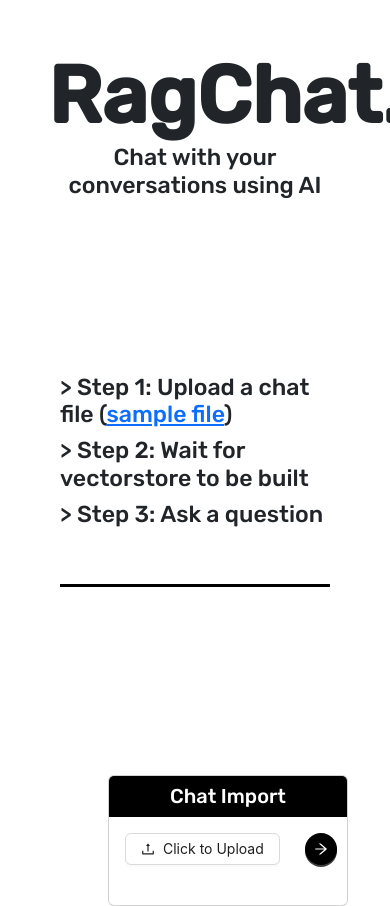
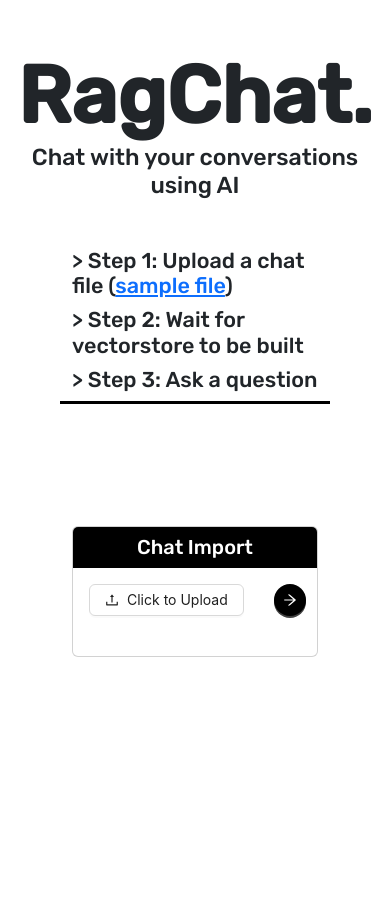
Before and after one commit to msavinash/chat-chat, a React (Create React App) app in the folder rag-chat-react/: page / in a window 390 px wide. After the commit the page ends 844 px from the top, so only its background shows below. Built offline with nearby package versions, Linux system fonts and the light colour scheme; what ldrs would draw is missing.

Commit message:
UI bug fixes

```diff
--- a/rag-chat-react/src/App.js
+++ b/rag-chat-react/src/App.js
@@ -26,7 +26,7 @@ const App = () => {
           url('https://fonts.googleapis.com/css2?family=Montserrat:wght@100&family=Press+Start+2P&family=Rubik:wght@500&display=swap');
         </style>
         <div align="center" style={{ fontFamily: "Rubik" }}>
-          <div className="p-5">
+          <div className="pt-5 px-2">
             <h1 style={{ fontSize: "80px", margin: "auto" }}>
               <strong>RagChat.</strong>
             </h1>
--- a/rag-chat-react/src/AppBody.js
+++ b/rag-chat-react/src/AppBody.js
@@ -8,7 +8,8 @@ import { useState } from "react";
 import Query from "./components/Query";
 
 helix.register();
-const BASE_URL = "http://localhost:5000";
+// const BASE_URL = "http://localhost:5000";
+const BASE_URL = "http://172.178.77.50";
 
 const { Title } = Typography;
 
@@ -61,11 +62,15 @@ const AppBody = () => {
           style={{ height: "22rem", margin: "auto" }}
         >
           <div
-            className="col-md-6 col-12 mb-3 divider pb-5"
-            style={{ padding: "70px 0" }}
+            className="col-md-6 col-12 mb-3 divider"
             align="left"
+            style={{
+              display: "flex",
+              flexDirection: "column",
+              justifyContent: "center",
+            }}
           >
-            <h3>
+            <h4>
               &gt; Step 1: Upload a chat file (
               <a
                 href="https://gist.github.com/msavinash/935617450c8c35aae91d541d677dc737"
@@ -74,11 +79,11 @@ const AppBody = () => {
                 sample file
               </a>
               )
-            </h3>
-            <h3>&gt; Step 2: Wait for vectorstore to be built</h3>
-            <h3>&gt; Step 3: Ask a question</h3>
+            </h4>
+            <h4>&gt; Step 2: Wait for vectorstore to be built</h4>
+            <h4>&gt; Step 3: Ask a question</h4>
           </div>
-          <div className="col-md-6 col-12 px-5">
+          <div className="col-md-6 col-12 px-md-5">
             <FileUpload
               updateProcessState={updateProcessState}
               setUserInputState={setUserInputState}
--- a/rag-chat-react/src/components/Loader/FileUpload.js
+++ b/rag-chat-react/src/components/Loader/FileUpload.js
@@ -65,7 +65,7 @@ const FileUpload = ({ updateProcessState, setUserInputState }) => {
         // onClose={onClose}
         style={{ visibility: "hidden" }}
       />
-      <Card align="left" style={{ minWidth: "15rem" }}>
+      <Card align="left" style={{ minWidth: "10rem" }}>
         <Card.Header as="h5" align="center">
           Chat Import
         </Card.Header>
--- a/rag-chat-react/src/components/Query.js
+++ b/rag-chat-react/src/components/Query.js
@@ -20,6 +20,9 @@ import Typewriter from "react-ts-typewriter";
 import Typical from "react-typical";
 import Source from "./Source";
 
+// const BASE_URL = "http://localhost:5000";
+const BASE_URL = "http://172.178.77.50";
+
 const Query = ({ userId }) => {
   const [queryResult, setQueryResult] = useState({ answer: "", docs: [] });
   const [loading, setLoading] = useState(false);
@@ -34,7 +37,7 @@ const Query = ({ userId }) => {
     const formData = new FormData();
     formData.append("query", query);
     formData.append("userId", userId);
-    fetch("http://localhost:5000/getAnswer", {
+    fetch(BASE_URL + "/getAnswer", {
       method: "POST",
       body: formData,
     })
```
